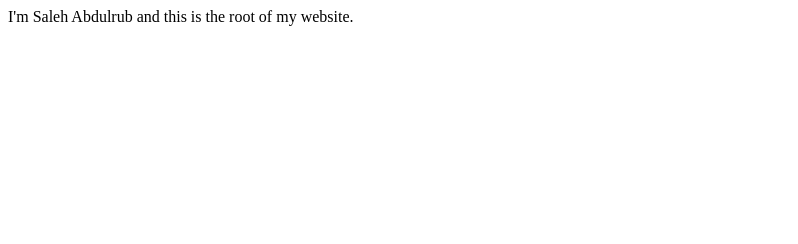
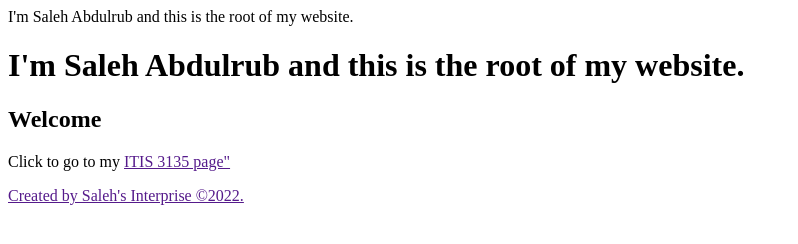
Before and after one commit to sabudlru/sabdulru.github.io, a plain HTML site: page index.html in a window 1280 px wide. Shown: the whole page, without its empty margins (0-798 px from the left). Drawn offline with Linux system fonts and the light colour scheme.

Commit message:
updating

```diff
--- a/index.html
+++ b/index.html
@@ -1 +1,21 @@
+<!DOCTYPE html>
 I'm Saleh Abdulrub and this is the root of my website.
+<html lang = "en-US">
+    <head>
+        <meta charset="uts-8">
+        <title>Saleh's Hompage</title>
+    </head>
+    <body>
+        <header>
+            <h1>I'm Saleh Abdulrub and this is the root of my website.
+            </h1>
+        </header>
+        <main>
+            <h2>Welcome</h2>
+            <p>Click to go to my <a href "itis3135/> ITIS 3135 page"</p>
+        </main>
+        <footer>
+            Created by Saleh's Interprise &copy;2022.
+        </footer>
+    </body>
+</html>
```
Also changed, not shown: 1 other file.
